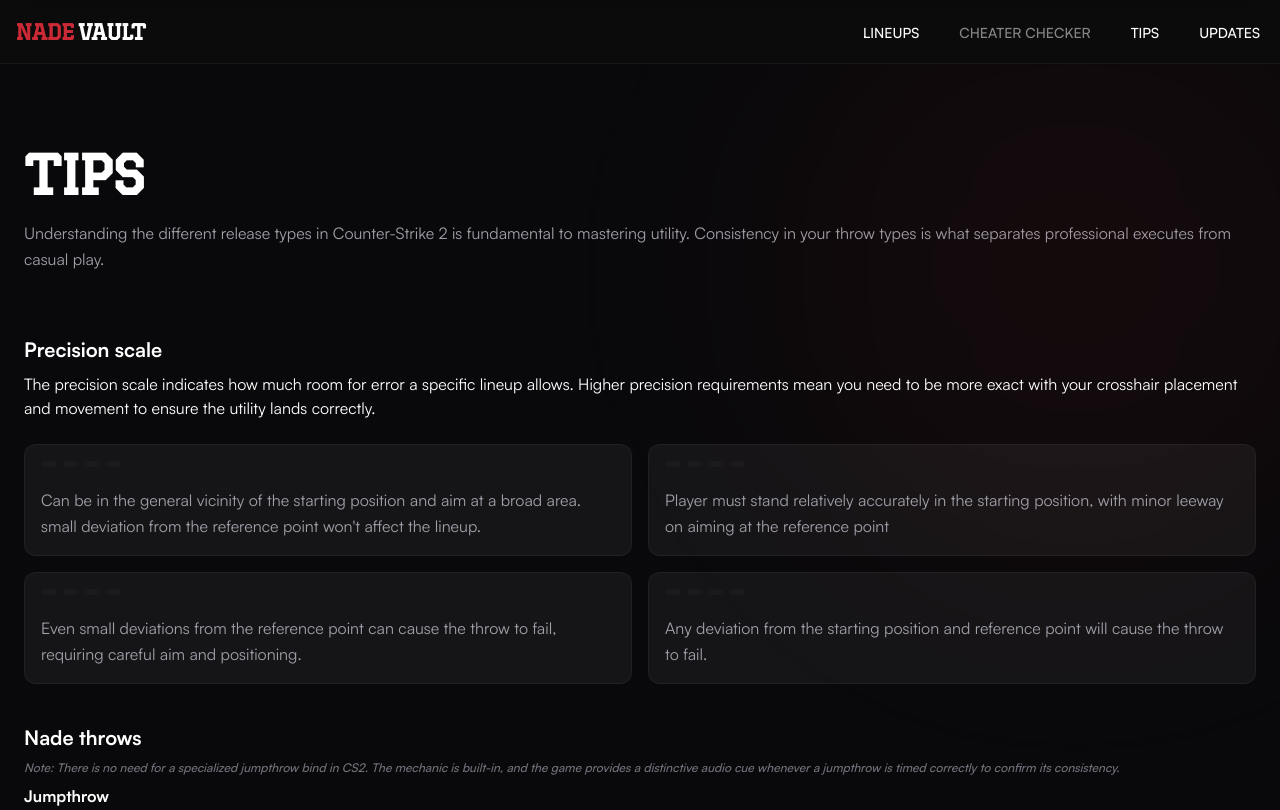
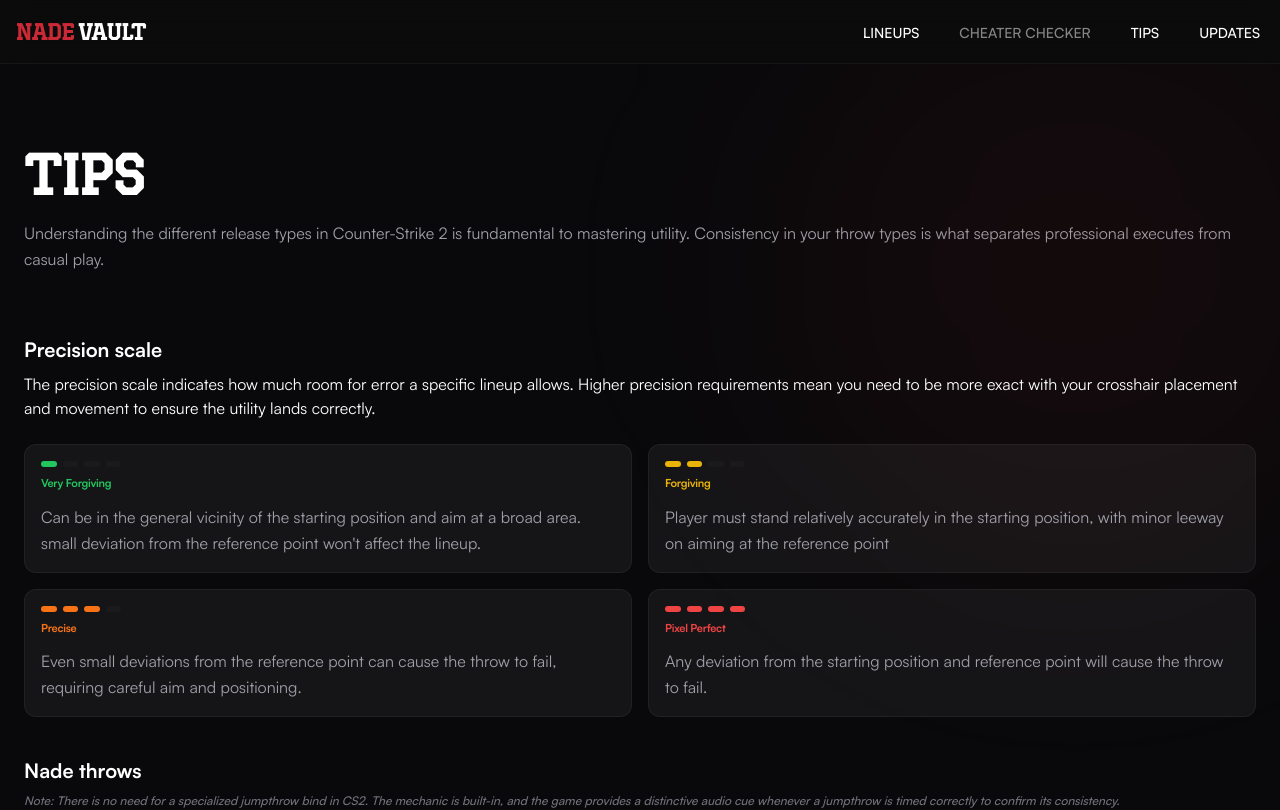
Before and after one commit to LeightonGuang/NadeVault, a Next.js app: page /tips in a window 1280 px wide. Shown: the top 810 px of the page. Built offline with nearby package versions, Linux system fonts and the light colour scheme.

Commit message:
refactor: rename prop from precision to scale

```diff
--- a/app/lineups/[mapSlug]/components/InfoCard.tsx
+++ b/app/lineups/[mapSlug]/components/InfoCard.tsx
@@ -58,7 +58,7 @@ const InfoCard = ({
                 <h3 className="text-[10px] font-bold tracking-[0.2em] text-white/40 uppercase">
                   Precision
                 </h3>
-                <PrecisionMeter precision={lineup.precision} />
+                <PrecisionMeter scale={lineup.precision} />
               </div>
 
               <div className="space-y-2">
--- a/app/lineups/components/PrecisionMeter.tsx
+++ b/app/lineups/components/PrecisionMeter.tsx
@@ -8,8 +8,8 @@ const PRECISION_LEVELS: { id: Precision; color: string }[] = [
   { id: "Pixel Perfect", color: "#ef4444" },
 ];
 
-const PrecisionMeter = ({ precision }: { precision: Precision }) => {
-  const currentIndex = PRECISION_LEVELS.findIndex((p) => p.id === precision);
+const PrecisionMeter = ({ scale }: { scale: Precision }) => {
+  const currentIndex = PRECISION_LEVELS.findIndex((p) => p.id === scale);
   const activeLevel =
     currentIndex !== -1 ? PRECISION_LEVELS[currentIndex] : PRECISION_LEVELS[0];
 
@@ -41,7 +41,7 @@ const PrecisionMeter = ({ precision }: { precision: Precision }) => {
           className="text-[11px] font-bold tracking-tight transition-colors duration-300"
           style={{ color: activeLevel.color }}
         >
-          {precision}
+          {scale}
         </span>
       </div>
     </div>
```
